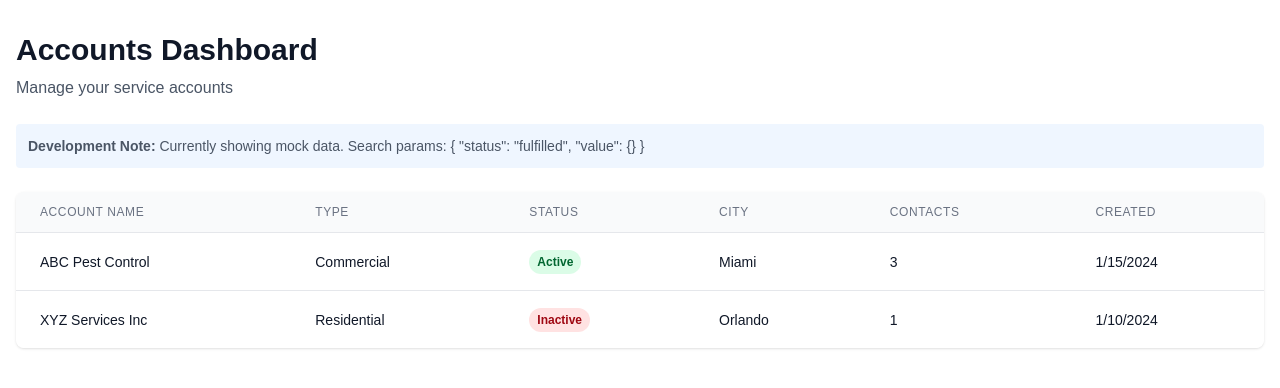
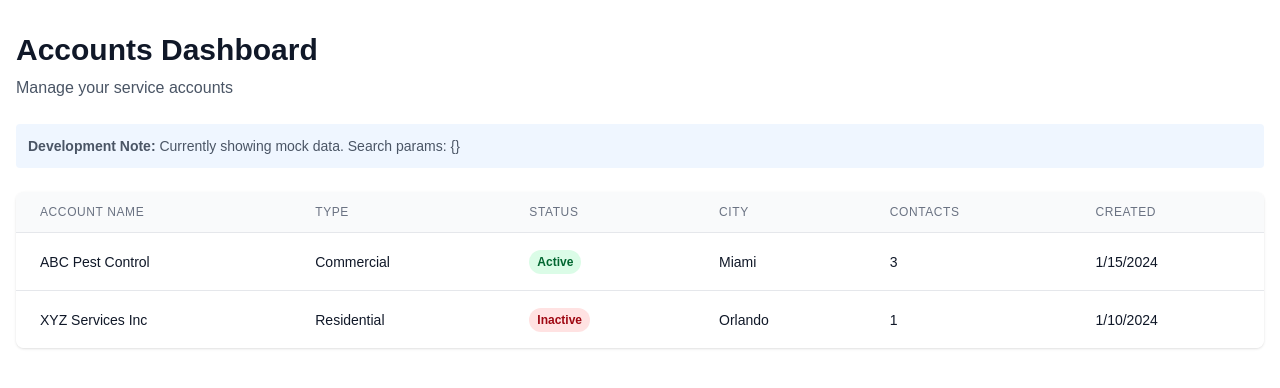
Before and after one commit to gfenimore/service-software-factory-v2, a Next.js app: page /accounts in a window 1280 px wide. Shown: the top 388 px of the page. Built offline with nearby package versions, Linux system fonts and the light colour scheme.

Commit message:
fix: Resolve Next.js 15 searchParams type compatibility for Vercel deployment

```diff
--- a/src/app/accounts/page.tsx
+++ b/src/app/accounts/page.tsx
@@ -1,17 +1,37 @@
 import { Suspense } from 'react'
 import AccountsTable from '@/components/accounts/AccountsTable'
 
+interface SearchParams {
+  page?: string | string[]
+  search?: string | string[]
+  status?: string | string[]
+  accountType?: string | string[]
+  pageSize?: string | string[]
+}
+
+interface PageProps {
+  searchParams: Promise<SearchParams>
+}
+
 export default async function AccountsPage({
   searchParams
-}: {
-  searchParams: {
-    page?: string
-    search?: string
-    status?: string
-    accountType?: string
-    pageSize?: string
+}: PageProps) {
+  // Await the searchParams Promise (Next.js 15 requirement)
+  const resolvedSearchParams = await searchParams
+  // Helper function to get first value
+  const getParam = (param: string | string[] | undefined): string | undefined => {
+    return Array.isArray(param) ? param[0] : param
   }
-}) {
+
+  // Use it for all params
+  const params = {
+    page: getParam(resolvedSearchParams.page),
+    search: getParam(resolvedSearchParams.search),
+    status: getParam(resolvedSearchParams.status),
+    accountType: getParam(resolvedSearchParams.accountType),
+    pageSize: getParam(resolvedSearchParams.pageSize),
+  }
+
   return (
     <div className="container mx-auto px-4 py-8">
       <div className="mb-6">
@@ -20,7 +40,7 @@ export default async function AccountsPage({
       </div>
 
       <Suspense fallback={<AccountsLoadingSkeleton />}>
-        <AccountsContent searchParams={searchParams} />
+        <AccountsContent searchParams={params} />
       </Suspense>
     </div>
   )
```
